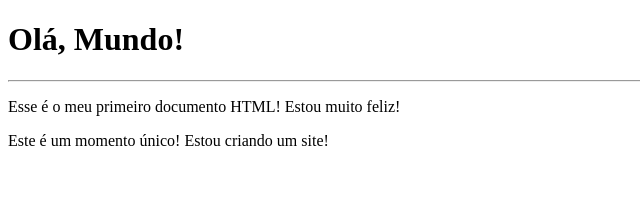
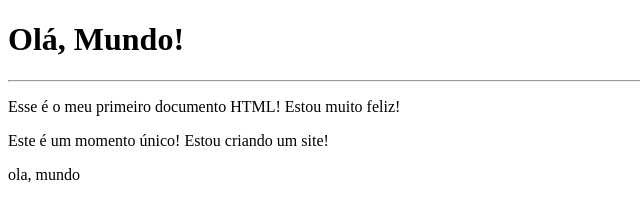
Before and after one commit to Leonardogf23/html-css, a plain HTML site: page exercícios/ex001/index.html in a window 1280 px wide. Shown: the full height of the page, 0-640 px from the left. Drawn offline with Linux system fonts and the light colour scheme.

Commit message:
atualizei 29/11

```diff
--- a/exercícios/ex001/index.html
+++ b/exercícios/ex001/index.html
@@ -11,7 +11,7 @@
     <hr>
     <p>Esse é o meu primeiro documento HTML! Estou muito feliz!</p>
     <p>Este é um momento único! Estou criando um site! </p>
-
+    <p>ola, mundo</p>
 
 </body>
 </html>
```
